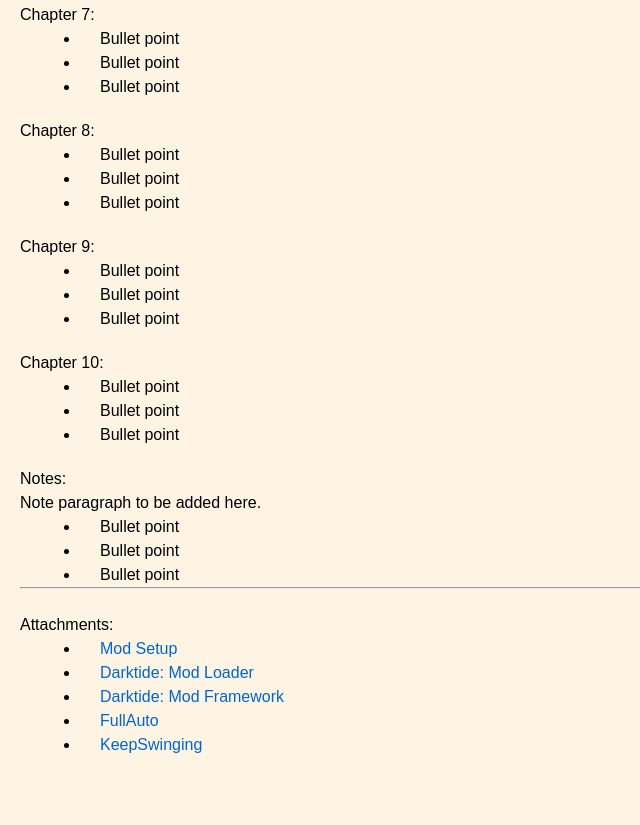
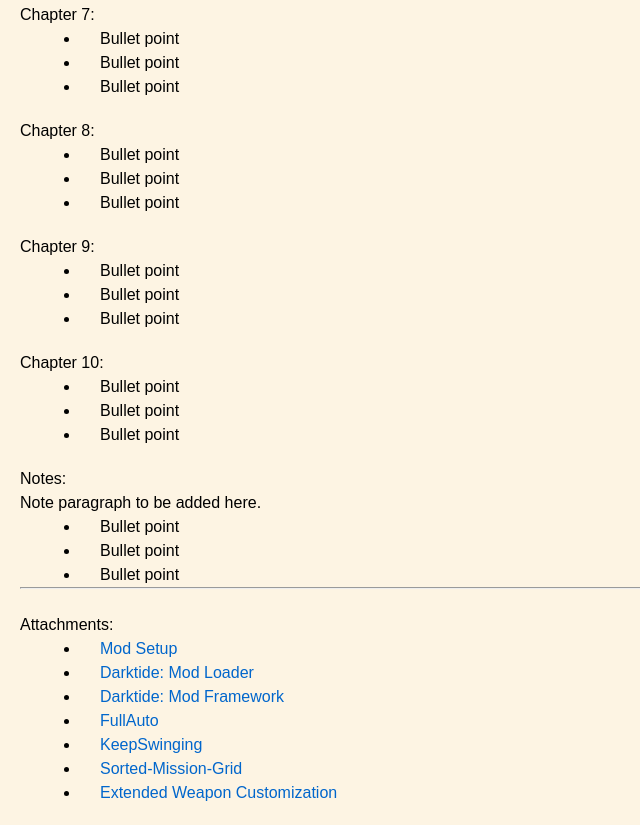
Before and after one commit to EX070694/Darktide, a plain HTML site: page index.html in a window 1280 px wide. Shown: the part 923-1748 px from the top of the page, without its empty margins (0-640 px from the left). Before the commit the page ends 1700 px from the top, so only its background shows below. Drawn offline with Linux system fonts and the light colour scheme.

Commit message:
Update index.html

```diff
--- a/index.html
+++ b/index.html
@@ -203,6 +203,8 @@
             <li><a href="https://www.nexusmods.com/warhammer40kdarktide/mods/8" target="_blank">Darktide: Mod Framework</a></li>
             <li><a href="https://www.nexusmods.com/warhammer40kdarktide/mods/87" target="_blank">FullAuto</a></li>
             <li><a href="https://www.nexusmods.com/warhammer40kdarktide/mods/88" target="_blank">KeepSwinging</a></li>
+            <li><a href="https://www.nexusmods.com/warhammer40kdarktide/mods/31" target="_blank">Sorted-Mission-Grid</a></li>
+            <li><a href="https://www.nexusmods.com/warhammer40kdarktide/mods/277" target="_blank">Extended Weapon Customization</a></li>
         </ul>
     </div>
 
```
